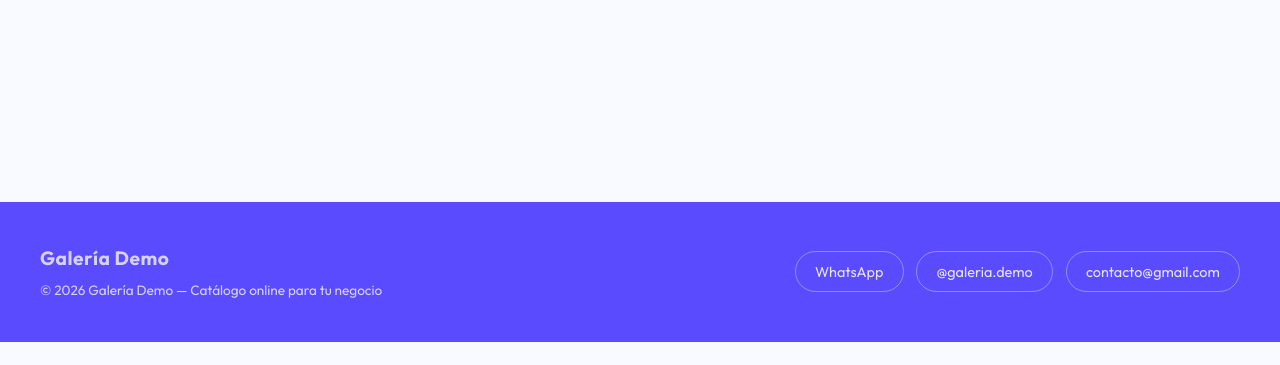
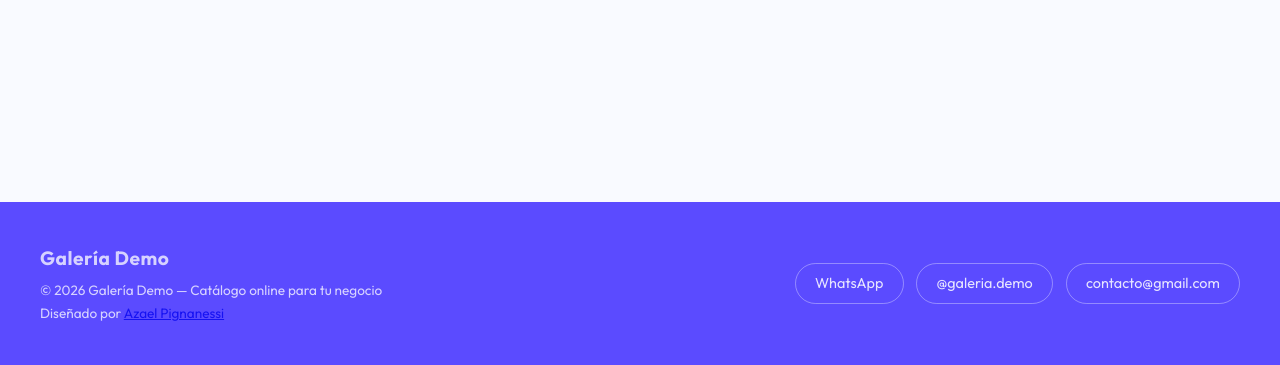
Before and after one commit to azael-p/galeria-demo, a website with bundled scripts: page tienda/index.html in a window 1280 px wide. Shown: the part 1738-2103 px from the top of the page. Before the commit the page ends 2080 px from the top, so only its background shows below. Built offline with nearby package versions, Linux system fonts and the light colour scheme; no server answers.

Commit message:
feat: add designer credit to footer for attribution

```diff
--- a/tienda/index.html
+++ b/tienda/index.html
@@ -76,6 +76,7 @@
         <div class="footer-brand">
             <p class="footer-store-name" id="footerStoreName">Galería Demo</p>
             <p id="footerNote">&copy; 2026 Galería Demo — Catálogo online para tu negocio</p>
+            <p class="footer-designer">Diseñado por <a href="https://azael-p.github.io/" target="_blank" rel="noopener noreferrer">Azael Pignanessi</a></p>
         </div>
         <div class="footer-links">
             <a class="footer-link" id="footerWhatsapp" href="#" target="_blank" rel="noopener noreferrer">WhatsApp</a>
```
